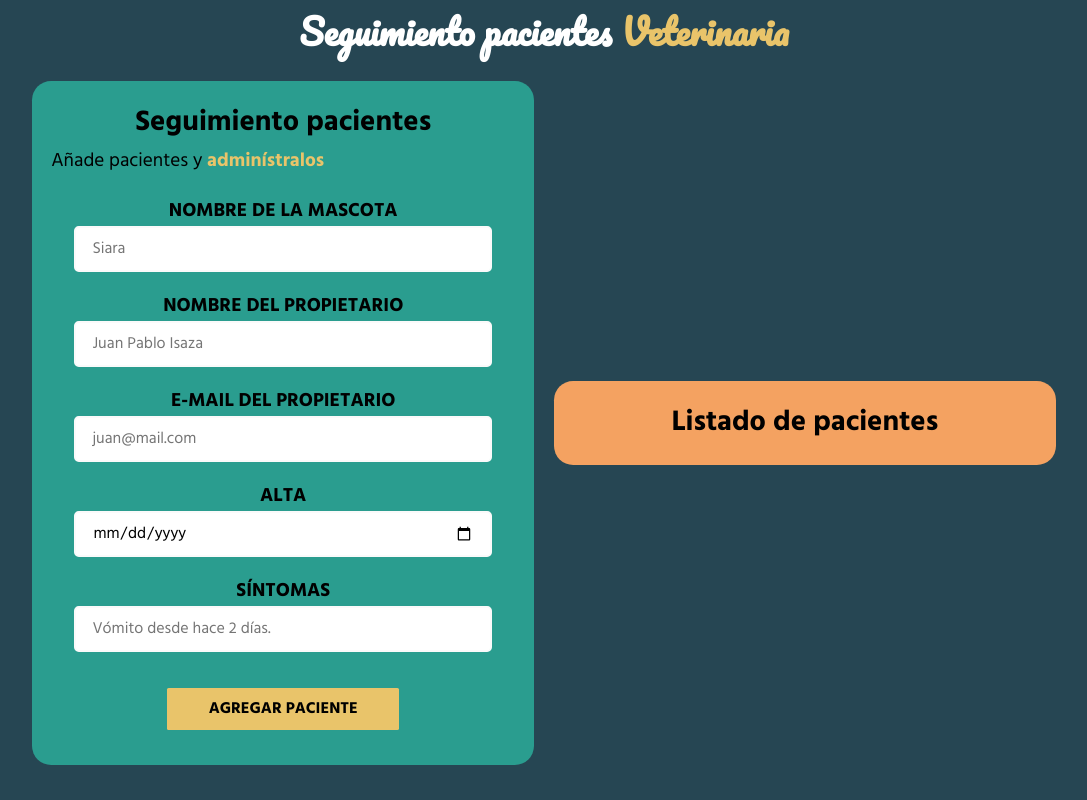
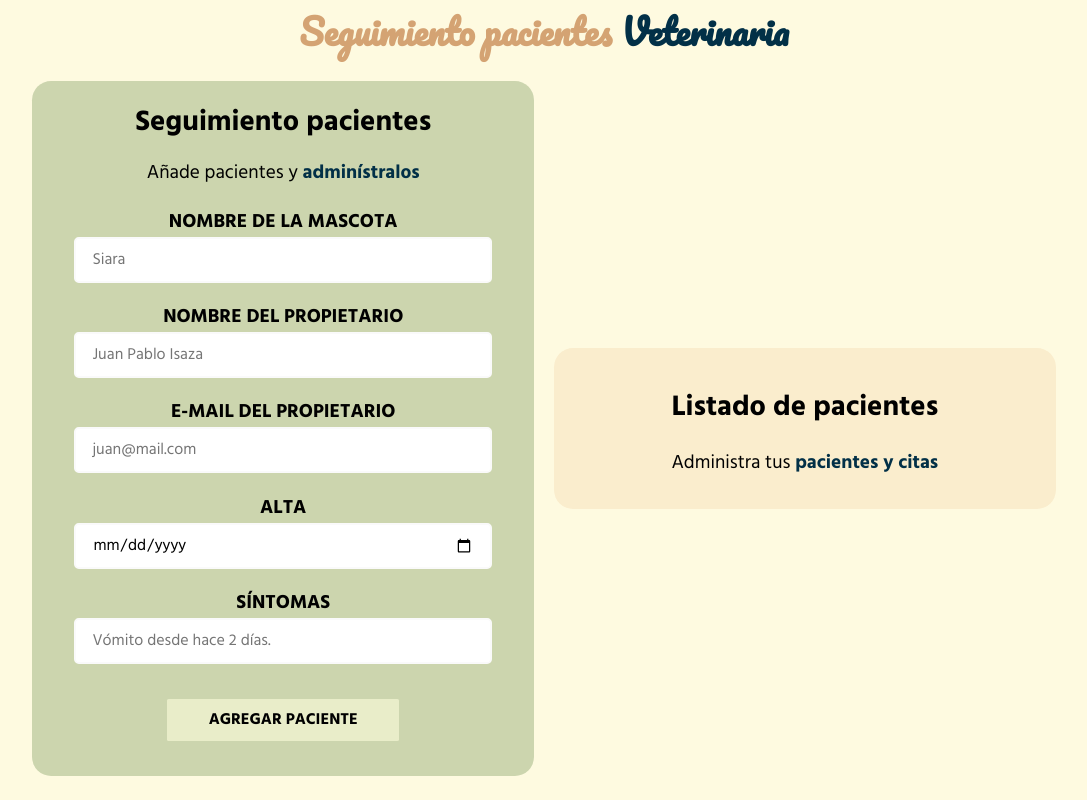
Before and after one commit to jisazamp/citas-veterinaria-react, a React (Vite) app: page / in a window 1280 px wide. Shown: the whole page, without its empty margins (96-1183 px from the left). Built offline with nearby package versions, Linux system fonts and the light colour scheme.

Commit message:
Changed CSS Colors

```diff
--- a/src/components/Patients.jsx
+++ b/src/components/Patients.jsx
@@ -1,7 +1,10 @@
 const Patients = () => {
   return (
     <div className='patients-container'>
-      <h2>Listado de pacientes</h2>
+      <h2 className='section-description'>Listado de pacientes</h2>
+      <p className='section-description'>
+        Administra tus <span className='highlighted'>pacientes y citas</span>
+      </p>
     </div>
   );
 };
--- a/src/index.css
+++ b/src/index.css
@@ -2,10 +2,10 @@
 @import url('https://fonts.googleapis.com/css2?family=Hind:wght@400;700&display=swap');
 
 :root {
-  --clr-primary: #264653;
-  --clr-accent: #2a9d8f;
-  --clr-yellow: #e9c46a;
-  --clr-orange: #f4a261;
+  --clr-primary: #fefae0;
+  --clr-accent: #ccd5ae;
+  --clr-yellow: #e9edc9;
+  --clr-orange: #faedcd;
   --clr-red: #e76f51;
 }
 
@@ -45,11 +45,16 @@ p {
   text-align: center;
   margin: 0 0.5em;
   padding: 0;
-  color: white;
+  color: #d4a373;
+}
+
+.section-description {
+  text-align: center;
+  margin: 0.6em 0;
 }
 
 .highlighted {
-  color: var(--clr-yellow);
+  color: #023047;
   font-weight: bold;
 }
 
```
